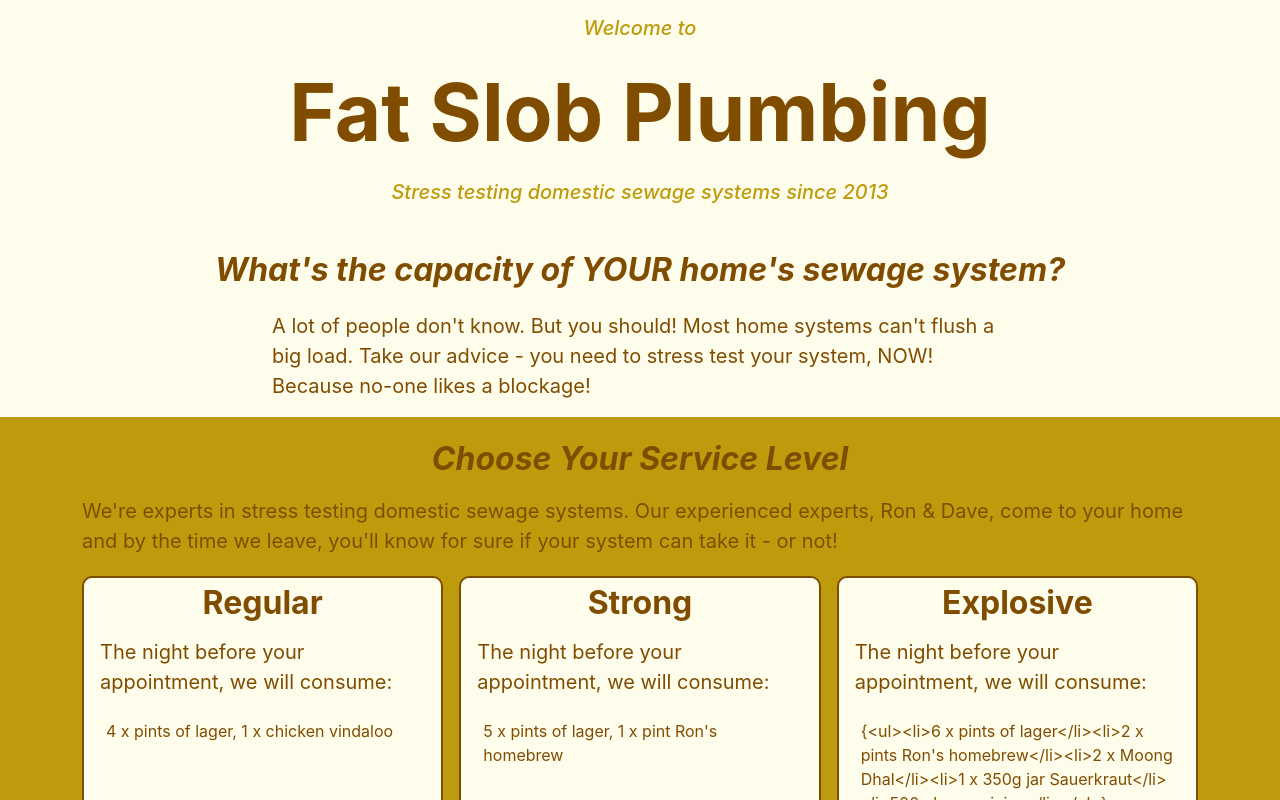
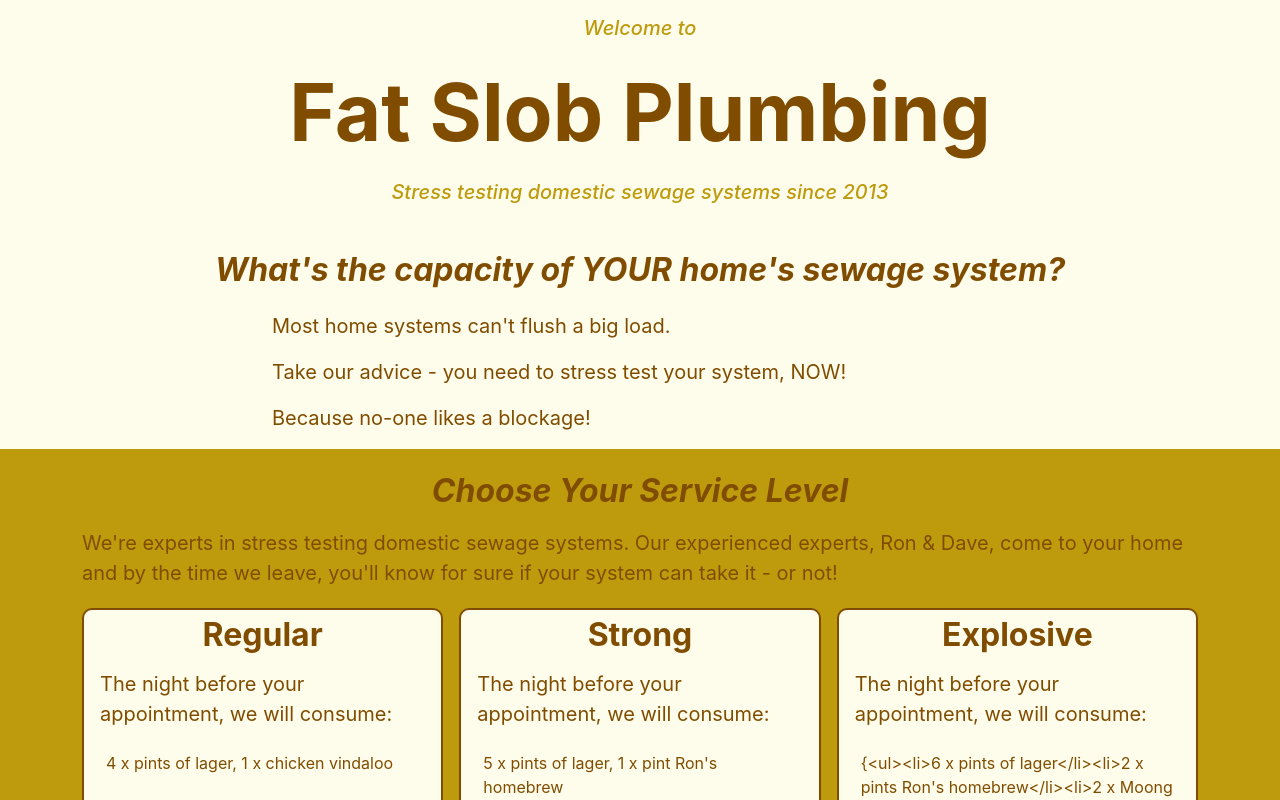
Before and after one commit to headexpanded/fat_slob_plumbing, a Next.js app: page / in a window 1280 px wide. Shown: the top 800 px of the page. Built offline with nearby package versions, Linux system fonts and the light colour scheme.

Commit message:
intro text container

```diff
--- a/components/sections/IntroSection.tsx
+++ b/components/sections/IntroSection.tsx
@@ -22,7 +22,21 @@ return (
         <div className="container">
             <div className="row text-center">
                 <div className="col-2"></div>
-                <div className="col-8"><Typography.Paragraph content = "A lot of people don't know. But you should! Most home systems can't flush a big load. Take our advice - you need to stress test your system, NOW! Because no-one likes a blockage!"/></div>
+                <div className="col-8"><Typography.Paragraph content = "Most home systems can't flush a big load."/></div>
+                <div className="col-2"></div>
+            </div>
+        </div>
+        <div className="container">
+            <div className="row text-center">
+                <div className="col-2"></div>
+                <div className="col-8"><Typography.Paragraph content = "Take our advice - you need to stress test your system, NOW!"/></div>
+                <div className="col-2"></div>
+            </div>
+        </div>
+        <div className="container">
+            <div className="row text-center">
+                <div className="col-2"></div>
+                <div className="col-8"><Typography.Paragraph content = "Because no-one likes a blockage!"/></div>
                 <div className="col-2"></div>
             </div>
         </div>
```
